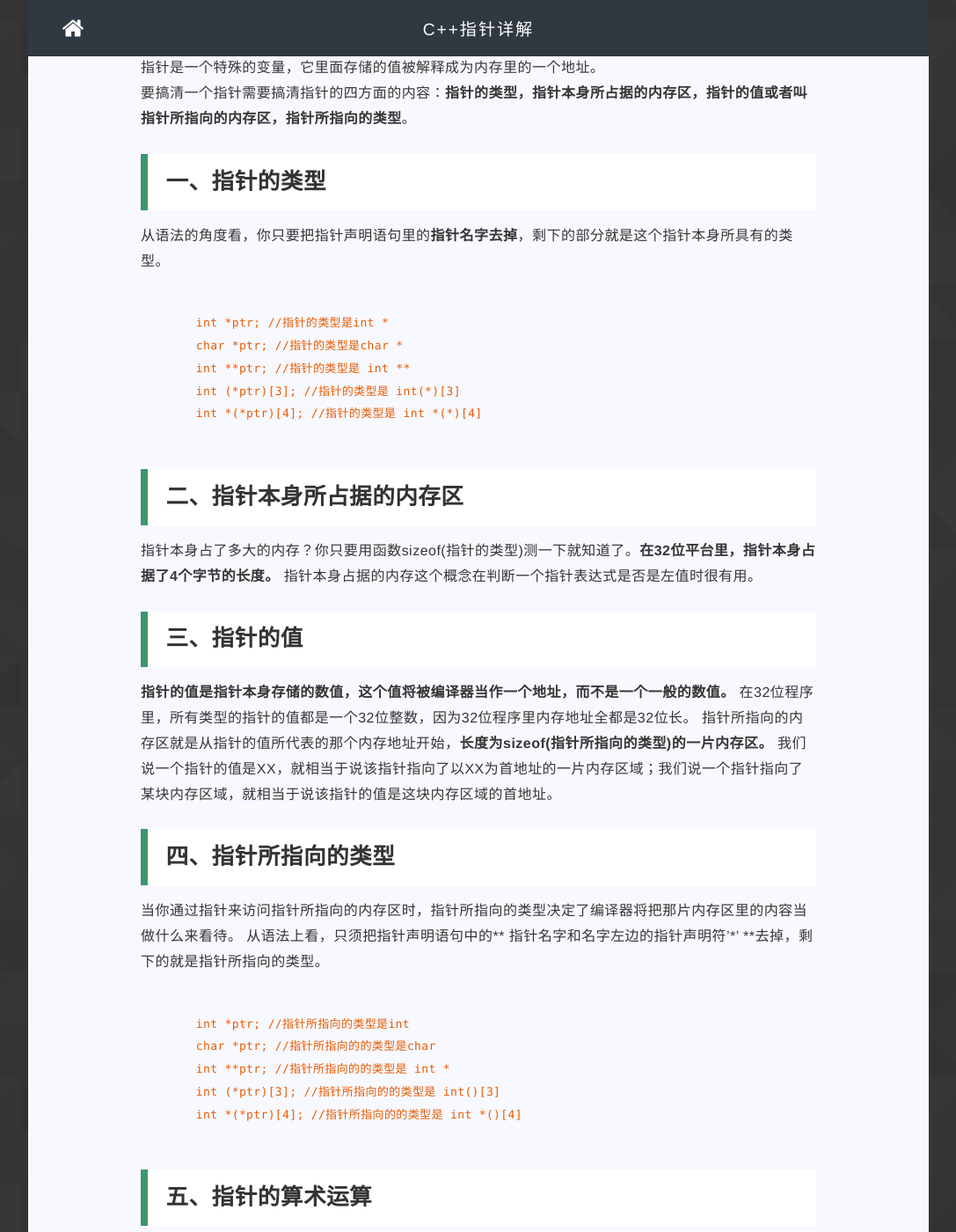
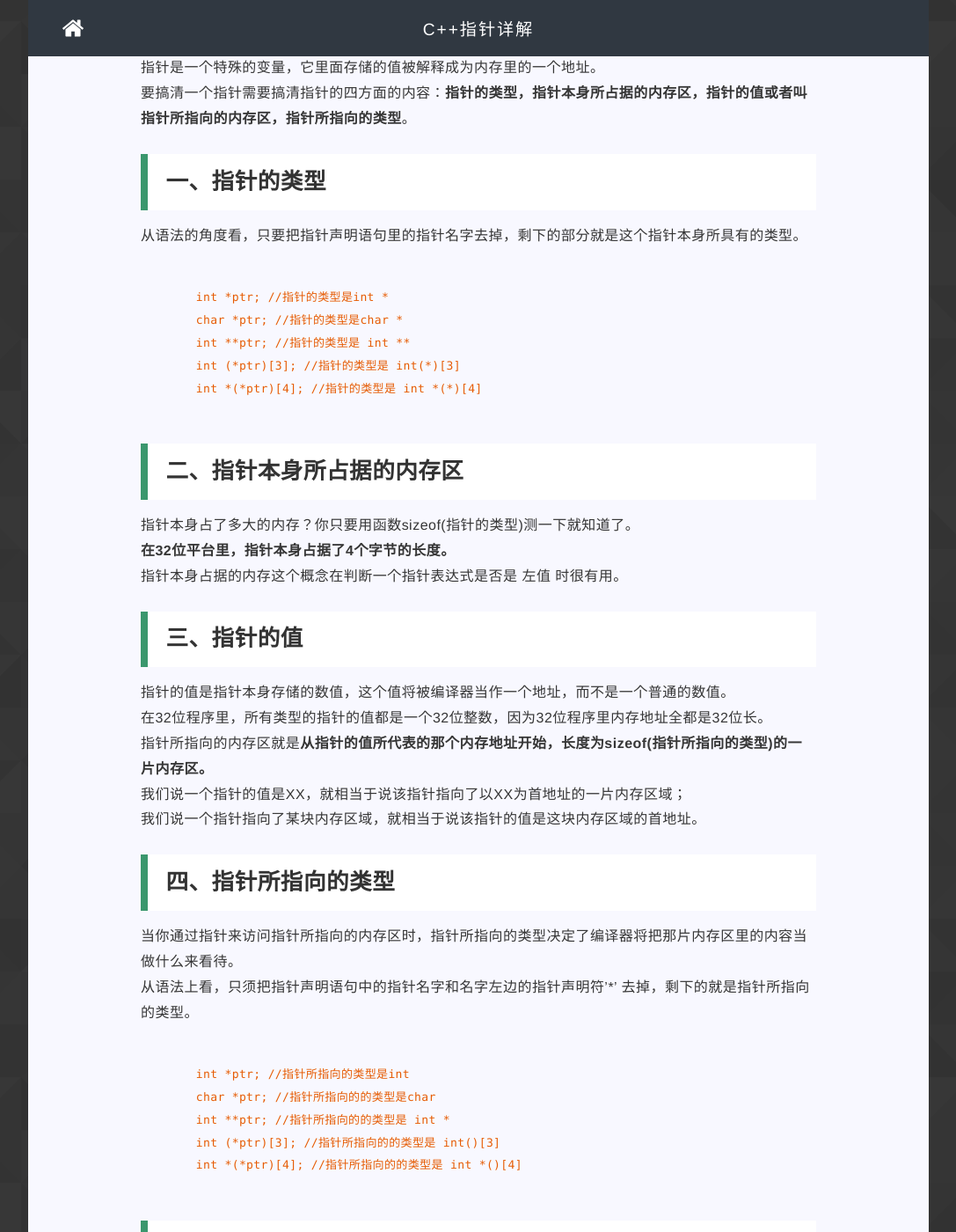
Before and after one commit to gwmz/zhuxiaoqiangcn.github.io, a Jekyll site: the page built from _posts/2017-03-27-hello-world.md, in a window 1280 px wide and 1400 px high, scrolled down 216 px. Shown: the whole window at 88% size, without its empty margins (96-1183 px from the left). Built offline with Jekyll 4.4.1, drawn with Linux system fonts in a browser that asks for light colours; nearby versions of some CDN libraries; library files that are not in the unit come from our copies; comment, search, counter and statistics services are not loaded.

Commit message:
commit new content

```diff
--- a/_posts/2017-03-27-hello-world.md
+++ b/_posts/2017-03-27-hello-world.md
@@ -9,12 +9,12 @@
 
 
 
-### 指针的概念
+### 零、指针的概念
 指针是一个特殊的变量，它里面存储的值被解释成为内存里的一个地址。<br/>
 要搞清一个指针需要搞清指针的四方面的内容：**指针的类型，指针本身所占据的内存区，指针的值或者叫指针所指向的内存区，指针所指向的类型**。
 
 ### 一、指针的类型
-从语法的角度看，你只要把指针声明语句里的**指针名字去掉**，剩下的部分就是这个指针本身所具有的类型。
+从语法的角度看，只要把指针声明语句里的指针名字去掉，剩下的部分就是这个指针本身所具有的类型。
 <pre>
 <code>
 	int *ptr; //指针的类型是int *
@@ -26,17 +26,19 @@
 </pre>
 
 ### 二、指针本身所占据的内存区
-指针本身占了多大的内存？你只要用函数sizeof(指针的类型)测一下就知道了。**在32位平台里，指针本身占据了4个字节的长度。**
-指针本身占据的内存这个概念在判断一个指针表达式是否是左值时很有用。
+指针本身占了多大的内存？你只要用函数sizeof(指针的类型)测一下就知道了。<br/>
+**在32位平台里，指针本身占据了4个字节的长度。**<br/>
+指针本身占据的内存这个概念在判断一个指针表达式是否是 左值 时很有用。
 
 ### 三、指针的值
-**指针的值是指针本身存储的数值，这个值将被编译器当作一个地址，而不是一个一般的数值。**
-在32位程序里，所有类型的指针的值都是一个32位整数，因为32位程序里内存地址全都是32位长。
-指针所指向的内存区就是从指针的值所代表的那个内存地址开始，**长度为sizeof(指针所指向的类型)的一片内存区。**
-我们说一个指针的值是XX，就相当于说该指针指向了以XX为首地址的一片内存区域；我们说一个指针指向了某块内存区域，就相当于说该指针的值是这块内存区域的首地址。
+指针的值是指针本身存储的数值，这个值将被编译器当作一个地址，而不是一个普通的数值。<br/>
+在32位程序里，所有类型的指针的值都是一个32位整数，因为32位程序里内存地址全都是32位长。<br/>
+指针所指向的内存区就是**从指针的值所代表的那个内存地址开始，长度为sizeof(指针所指向的类型)的一片内存区。**<br/>
+我们说一个指针的值是XX，就相当于说该指针指向了以XX为首地址的一片内存区域；<br/>
+我们说一个指针指向了某块内存区域，就相当于说该指针的值是这块内存区域的首地址。
 ### 四、指针所指向的类型
-当你通过指针来访问指针所指向的内存区时，指针所指向的类型决定了编译器将把那片内存区里的内容当做什么来看待。
-从语法上看，只须把指针声明语句中的** 指针名字和名字左边的指针声明符'*' **去掉，剩下的就是指针所指向的类型。
+当你通过指针来访问指针所指向的内存区时，指针所指向的类型决定了编译器将把那片内存区里的内容当做什么来看待。<br/>
+从语法上看，只须把指针声明语句中的指针名字和名字左边的指针声明符'*' 去掉，剩下的就是指针所指向的类型。
 <pre>
 <code>
 	int *ptr; //指针所指向的类型是int
```
